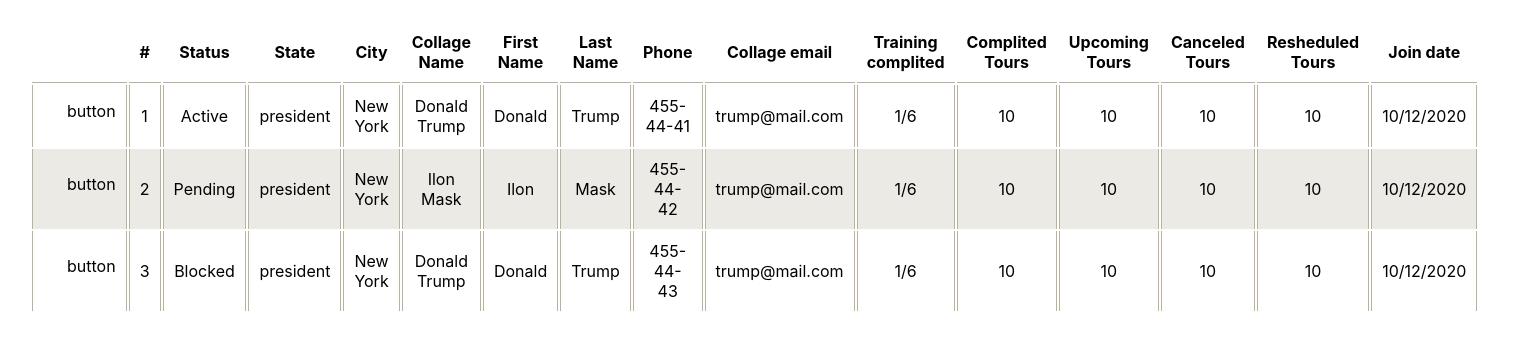
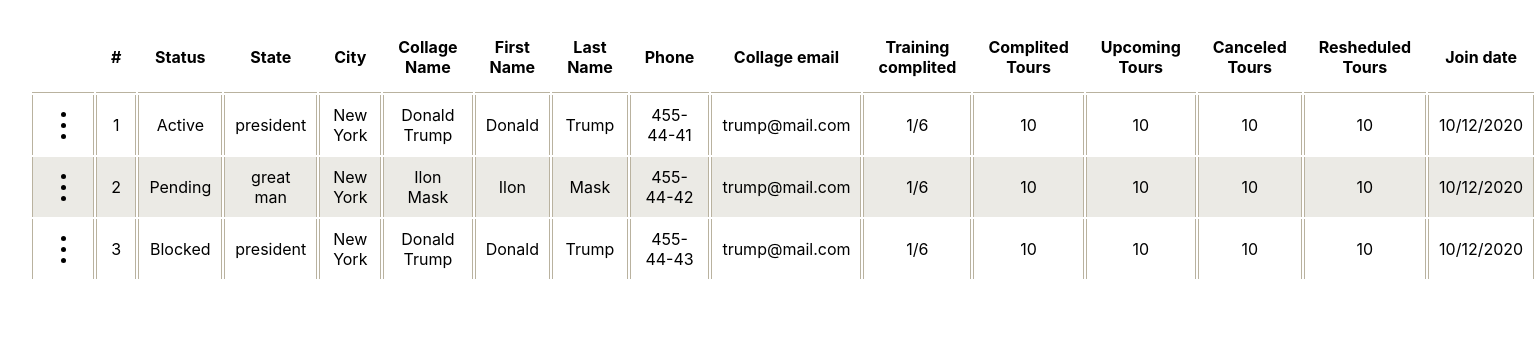
Before and after one commit to AndreyKornyusko/Table-luk, a React (Create React App) app in the folder my-app/: page / in a window 1280 px wide. Shown: the top 350 px of the page, 1536 px wide, since content can reach past the window. Built offline with nearby package versions, Linux system fonts and the light colour scheme.

Commit message:
added head btn hadlers

```diff
--- a/my-app/src/Componets/Table/BtnDropdown/BtnDropdown.css
+++ b/my-app/src/Componets/Table/BtnDropdown/BtnDropdown.css
@@ -1,20 +1,23 @@
 .dropdown {
   display: inline-block;
+  position: relative;
 }
 
-.dropdown .dropdown-toggler {
-  width: 100%;
-  height: 30px;
-  padding: 6px 12px;
+.dropdown .dropdown__toggler {
+  display: flex;
+  justify-content: center;
+  align-items: center;
+  width: 60px;
+  height: 60px;
   font-size: 16px;
   cursor: pointer;
 }
 
-.dropdown-toggler:active {
+.dropdown__toggler:active {
   opacity: 0.5;
 }
 
-.dropdown-menu {
+.dropdown__menu {
   list-style: none;
   padding-left: 0;
   position: absolute;
@@ -22,20 +25,38 @@
   left: 0;
   margin: 0;
   z-index: 100;
+  box-shadow: 0 0 10px rgba(0,0,0,0.5);
 }
 
-.dropdown-menu-item {
-  width: 200px;
+.dropdown__menu-item {
+  width: 150px;
+  height: 32px;
   background: #f7f7f7;
   padding: 6px 12px;
-  color: black;
   border: 1px solid #ececec;
   outline: none;
-  font-size: 16px;
+  font-size: 22px;
+  line-height: 32px;
   cursor: pointer;
   list-style: none;
 }
 
-.dropdown-menu-item:active {
+.dropdown__menu-item:active {
   opacity: 0.5;
 }
+
+.dropdown__btn-img-wrap {
+  display: flex;
+  flex-direction: column;
+  align-items: center;
+  justify-content: flex-start;
+  margin: 0 auto;
+}
+
+.dropdown__btn-img-dot {
+  width: 5px;
+  height: 5px;
+  background-color: #000;
+  margin: 3px;
+  border-radius: 50%;
+}
--- a/my-app/src/Componets/Table/BtnDropdown/BtnDropdown.tsx
+++ b/my-app/src/Componets/Table/BtnDropdown/BtnDropdown.tsx
@@ -37,13 +37,17 @@ const Dropdown = ({ onChange, id }) => {
 
   return (
     <div ref={node} className="dropdown">
-      <div className="dropdown-toggler" onClick={e => setOpen(!open)}>
-        button
+      <div className="dropdown__toggler" onClick={e => setOpen(!open)}>
+        <div className="dropdown__btn-img-wrap">
+          <div className="dropdown__btn-img-dot"></div>
+          <div className="dropdown__btn-img-dot"></div>
+          <div className="dropdown__btn-img-dot"></div>
+        </div>
       </div>
       {open && (
-        <ul className="dropdown-menu">
+        <ul className="dropdown__menu">
           {options.map(opt => (
-            <li key={opt.id} className="dropdown-menu-item" onClick={e => handleChange(opt.id)}>
+            <li key={opt.id} className="dropdown__menu-item" onClick={e => handleChange(opt.id)}>
               {opt.value}
             </li>
           ))}
--- a/my-app/src/Componets/Table/Table/Table.css
+++ b/my-app/src/Componets/Table/Table/Table.css
@@ -22,25 +22,12 @@ tr:nth-child(even) {
 
 }
 
-.table__choose-btn-img-wrap {
-  display: flex;
-  flex-direction: column;
-  align-items: center;
-}
-.table__choose-btn {
-  width: 30px;
+.table__btn-td{
+  text-align: center;
+  padding: 0;
 }
 
-.table__choose-btn-dot {
-  width: 5px;
-  height: 5px;
-  border-radius: 50%;
-  background-color: #000;
-  margin: 2px;
+.table__head-btn{
+  cursor: pointer;
+  padding: 5px;
 }
-
-
-.table__btn-td-wrap{
-  width: 100%;
-  position: relative;
-}
--- a/my-app/src/Componets/Table/Table/Table.tsx
+++ b/my-app/src/Componets/Table/Table/Table.tsx
@@ -2,59 +2,117 @@ import React from 'react';
 import './Table.css';
 import Dropdown from '../BtnDropdown/BtnDropdown';
 
-const Table = ({ items, handleChooseBtnClick }) => (
+// {
+//   id: 101, status: "Active", state: "president", city: "New York", collageName: "Donald Trump",
+//    firstName: "Donald", lastName: "Trump", phone: "455-44-41", collageEmail: "trump@mail.com",
+//     trainingComplited: "1/6",
+//   complitedTours: "10", upcomingTours: "10", canceledTours: "10", resheduledTours: "10",
+//    joinDate: "10/12/2020"
+// },
+
+
+const Table = ({
+  items,
+  handleChooseBtnClick,
+  handleHeadBtnClickNumberCol,
+  handleHeadBtnClickTextCol,
+  handleHeadBtnClickDateCol
+ }) => (
     <table className="table">
       <thead >
         <tr>
           <th >
-
           </th>
           <th >
-          #
+            <div id="rowIndex" className="table__head-btn"
+              onClick={handleHeadBtnClickNumberCol}>
+              <div className="table__head-title">#</div>
+            </div>
           </th>
           <th >
-          Status
+            <div id="status" className="table__head-btn"
+              onClick={handleHeadBtnClickTextCol}>
+              <div className="table__head-title">Status</div>
+            </div>
           </th>
           <th >
-          State
+            <div id="state" className="table__head-btn"
+              onClick={handleHeadBtnClickTextCol}>
+              <div className="table__head-title">State</div>
+            </div>
           </th>
           <th >
-          City
+            <div id="city" className="table__head-btn"
+              onClick={handleHeadBtnClickTextCol}>
+              <div className="table__head-title">City</div>
+            </div>
           </th>
           <th >
-          Collage Name
+            <div id="collageName" className="table__head-btn"
+              onClick={handleHeadBtnClickTextCol}>
+              <div className="table__head-title">Collage Name</div>
+            </div>
           </th>
           <th >
-          First Name
+            <div id="firstName" className="table__head-btn"
+              onClick={handleHeadBtnClickTextCol}>
+              <div className="table__head-title">First Name</div>
+            </div>
           </th>
           <th >
-          Last Name
+            <div id="lastName" className="table__head-btn"
+              onClick={handleHeadBtnClickTextCol}>
+              <div className="table__head-title">Last Name</div>
+            </div>
           </th>
           <th >
-          Phone
+            <div id="phone" className="table__head-btn"
+              onClick={handleHeadBtnClickNumberCol}>
+              <div className="table__head-title">Phone</div>
+            </div>
           </th>
           <th >
-          Collage email
+            <div id="collageEmail" className="table__head-btn"
+              onClick={handleHeadBtnClickTextCol}>
+              <div className="table__head-title">Collage email</div>
+            </div>
           </th>
           <th >
-          Training complited
+            <div id="trainingComplited" className="table__head-btn"
+              onClick={handleHeadBtnClickNumberCol}>
+              <div className="table__head-title">Training complited</div>
+            </div>
           </th>
           <th >
-          Complited Tours
+            <div id="complitedTours" className="table__head-btn"
+              onClick={handleHeadBtnClickNumberCol}>
+              <div className="table__head-title">Complited Tours</div>
+            </div>
           </th>
           <th >
-          Upcoming Tours
+            <div id="upcomingTours" className="table__head-btn"
+              onClick={handleHeadBtnClickNumberCol}>
+              <div className="table__head-title">Upcoming Tours</div>
+            </div>
           </th>
           <th >
-          Canceled Tours
+            <div id="canceledTours" className="table__head-btn"
+              onClick={handleHeadBtnClickNumberCol}>
+              <div className="table__head-title">Canceled Tours</div>
+            </div>
           </th>
           <th >
-          Resheduled Tours
+            <div id="resheduledTours" className="table__head-btn"
+              onClick={handleHeadBtnClickNumberCol}>
+              <div className="table__head-title">Resheduled Tours</div>
+            </div>
           </th>
           <th >
-          Join date
+            <div id="joinDate" className="table__head-btn"
+              onClick={handleHeadBtnClickDateCol}>
+              <div className="table__head-title">Join date</div>
+            </div>
           </th>
-
         </tr>
       </thead>
       <tbody>
@@ -79,24 +137,11 @@ const Table = ({ items, handleChooseBtnClick }) => (
             <tr
               key={id + phone}
             >
-            <td>
-              <div className="table__btn-td-wrap">
+              <td className="table__btn-td">
                 <Dropdown
                   id={id}
                   onChange={handleChooseBtnClick}
                 />
-                {/* <div
-                  id={id}
-                  className="table__choose-btn"
-                  onClick={handleChooseBtnClick}
-                >
-                  <div className="table__choose-btn-img-wrap">
-                    <div className="table__choose-btn-dot"></div>
-                    <div className="table__choose-btn-dot"></div>
-                    <div className="table__choose-btn-dot"></div>
-                  </div>
-                </div> */}
-              </div>
               </td>
               <td>{index + 1}</td>
               <td className="table__status-td">
--- a/my-app/src/Componets/Table/TableContainer/TableContainer.tsx
+++ b/my-app/src/Componets/Table/TableContainer/TableContainer.tsx
@@ -8,7 +8,7 @@ const items = [
     complitedTours: "10", upcomingTours: "10", canceledTours: "10", resheduledTours: "10", joinDate: "10/12/2020"
   },
   {
-    id: 102, status: "Pending", state: "president", city: "New York", collageName: "Ilon Mask", firstName: "Ilon", lastName: "Mask", phone: "455-44-42", collageEmail: "trump@mail.com", trainingComplited: "1/6",
+    id: 102, status: "Pending", state: "great man", city: "New York", collageName: "Ilon Mask", firstName: "Ilon", lastName: "Mask", phone: "455-44-42", collageEmail: "trump@mail.com", trainingComplited: "1/6",
     complitedTours: "10", upcomingTours: "10", canceledTours: "10", resheduledTours: "10", joinDate: "10/12/2020"
   },
   {
@@ -20,18 +20,33 @@ const items = [
 export default function TableContainer() {
 
   const [stateItems, setState] = useState(items);
-  const [rowStatus, setRowStatus] = useState({id: 1000065465665661654611, status: ""});
+  const [rowStatus, setRowStatus] = useState({ id: 1000065465665661654611, status: "" });
 
   useEffect(() => {
+    const indexedStateItems = stateItems.map((item, index) => {
+      item.index = index + 1
+      return { id: item.id, status: item.status, rowIndex: index + 1 }
+    });
+    console.log("indexedStateItems", indexedStateItems)
+
+
     const handledItems = stateItems.map(item => {
       if (item.id === rowStatus.id) {
         item.status = rowStatus.status;
       }
+
+
       return item
     });
-
     console.log("handledItems", handledItems)
     setState(handledItems);
+
+    if (rowStatus.status === "Delete") {
+      const updatedItems = stateItems.filter(item => item.id !== rowStatus.id);
+      setState(updatedItems);
+    }
+
+
   }, [rowStatus]);
 
   const handleChooseBtnClick = (val, id) => {
@@ -42,6 +57,7 @@ export default function TableContainer() {
   }
 
   console.log("stateItems", stateItems)
+  console.log("rowStatus", rowStatus)
 
   return (
     <div>
```
Also changed, not shown: 1 other file (tests, documents, lock files or other folders). Lines whose indentation alone changed are shown as unchanged.
